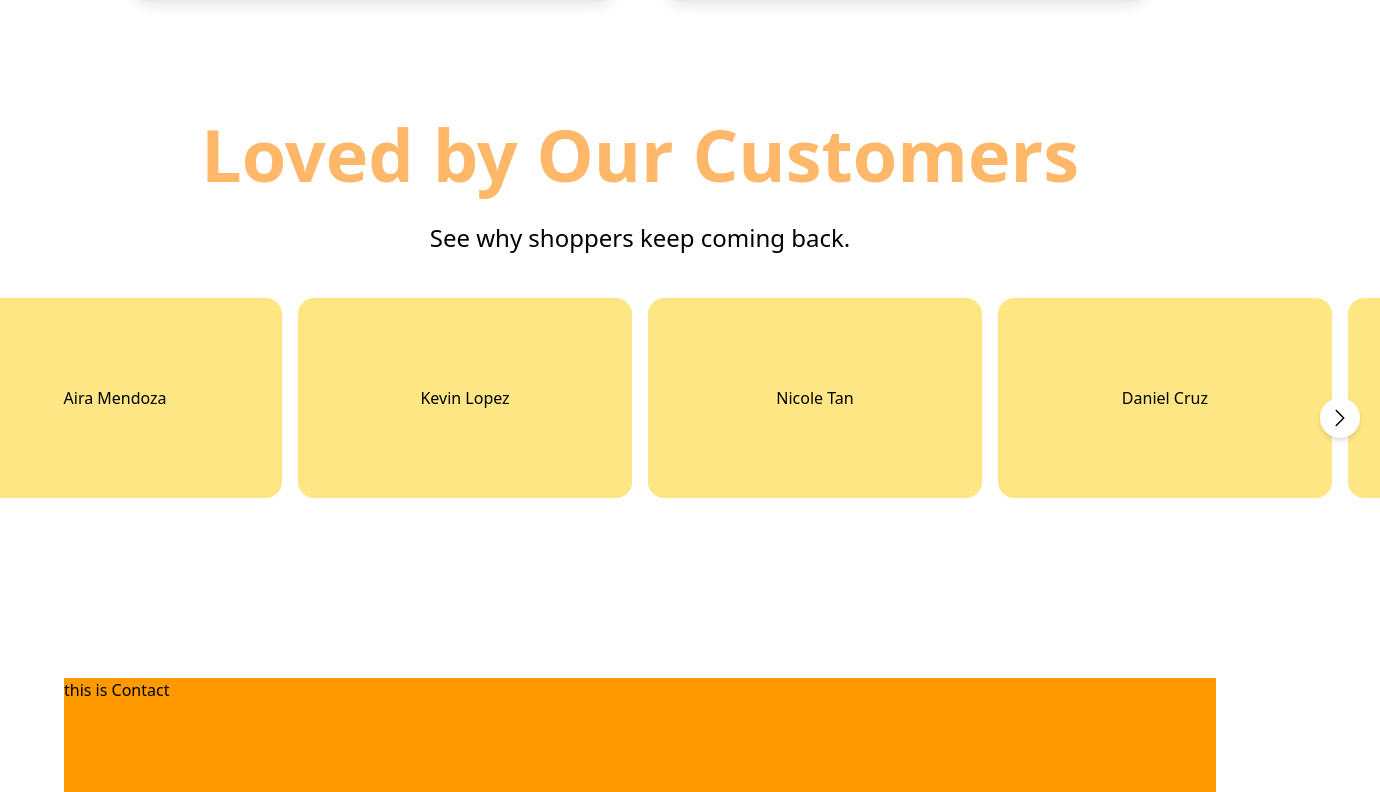
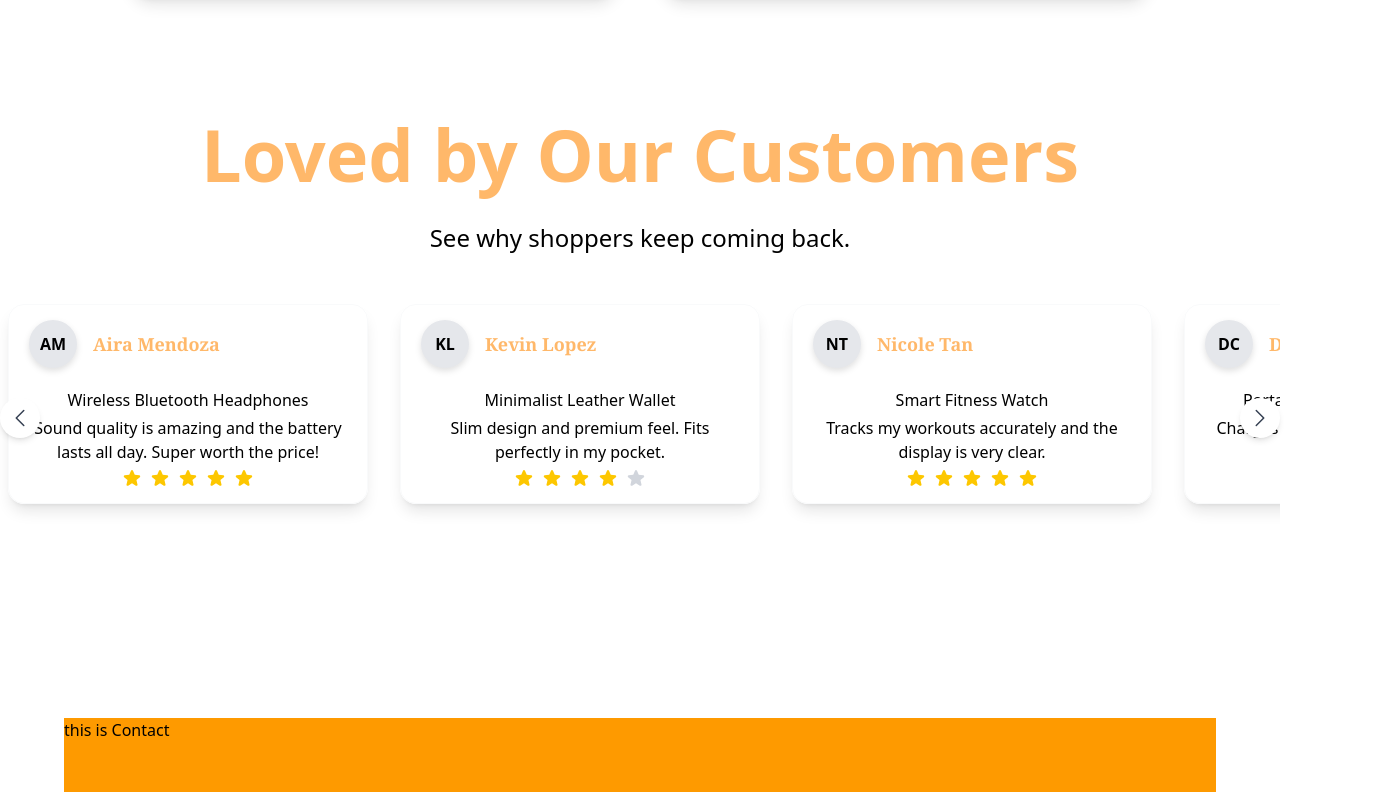
Before and after one commit to gelo-dev/gelo-xpress-ecommerce-web, a React (Vite) app in the folder client/: page / in a window 1280 px wide. Shown: the part 4668-5460 px from the top of the page, 1380 px wide, since content can reach past the window. Built offline with nearby package versions, Linux system fonts and the light colour scheme.

Commit message:
Initial commit : enhancing ratings section

```diff
--- a/client/src/components/AboutUsComponents/ratingsSection.jsx
+++ b/client/src/components/AboutUsComponents/ratingsSection.jsx
@@ -1,88 +1,103 @@
-import { useEffect, useState,  } from "react";
 import ratings from "./JavaScript/ratings"
-import { ChevronLeftIcon, ChevronRightIcon } from "@heroicons/react/24/solid";
+import { useRef } from "react";
+import { ChevronLeftIcon, ChevronRightIcon ,StarIcon  } from "@heroicons/react/24/solid";
 
-export default function RatingsSections(){
 
-    const [currentIndex, setCurrentIndex] = useState(0);
-    const [itemsToShow, setItemsToShow] = useState(4);
 
-useEffect(() => {
-    const updateItems = () => {
-        if (window.innerWidth < 640) {
-        setItemsToShow(1); // mobile
-        } else if (window.innerWidth < 1024) {
-        setItemsToShow(2); // tablet
-        } else {
-        setItemsToShow(4); // desktop
-        }
-    };
+export default function RatingsSection(){
 
-    updateItems();
-    window.addEventListener("resize", updateItems);
-    return () => window.removeEventListener("resize", updateItems);
-}, []);
+const ratingCardStyle = "min-w-[360px] rounded-2xl flex justify-center items-center ";
+const scrollRef = useRef(null);
 
-    const handleNext = () => {
-    if (currentIndex < ratings.length - itemsToShow) {
-        setCurrentIndex(currentIndex + 1);
+const scroll = (direction) => {
+    if (scrollRef.current) {
+    scrollRef.current.scrollBy({
+        left: direction === "left" ? -400 : 400,
+        behavior: "smooth",
+    });
     }
-    };
+};
 
-    const handlePrev = () => {
-    if (currentIndex > 0) {
-        setCurrentIndex(currentIndex - 1);
-    }
-    };
+const getInitials= (name) =>{
+    if (!name) return "";
+    const words = name.trim().split(" ");
+    // Take first letter of first and last word
+    const initials =
+        words.length === 1
+        ? words[0][0]
+        : words[0][0] + words[words.length - 1][0];
+    return initials.toUpperCase();
+}
 
 
     return(
-        <section className="h-[70vh] relative ">
+        <section className="h-[60vh] md:h-[75vh] relative">
             <div className="flex flex-col gap-5">
                 <h2 className="text-3xl md:text-7xl mb-3 font-bold text-center text-orange-300">
                     Loved by Our Customers
                 </h2>
                 <p className=" text-center text-lg md:text-2xl font-light">See why shoppers keep coming back.</p>
 
-            </div>
-
                 <button
-                    onClick={handlePrev}
-                    className="absolute left-5 top-1/2 z-10 bg-white shadow-md rounded-full p-2"
+                    onClick={() => scroll("left")}
+                    className="hidden md:flex absolute left-0 top-1/2 -translate-y-1/2 z-10
+                    bg-white shadow-md p-2 rounded-full"
                 >
-                    <ChevronLeftIcon className="h-6 w-6" />
+                    <ChevronLeftIcon className="w-6 h-6 text-gray-700" />
                 </button>
                 <button
-                                onClick={handleNext}
-                                className="absolute right-5 top-1/2 z-10 bg-white shadow-md rounded-full p-2"
-                            >
-                                <ChevronRightIcon className="h-6 w-6" />
+                    onClick={() => scroll("right")}
+                    className="hidden md:flex absolute right-0 top-1/2 -translate-y-1/2 z-10
+                            bg-white shadow-md p-2 rounded-full"
+                >
+                    <ChevronRightIcon className="w-6 h-6 text-gray-700" />
                 </button>
 
-                <div className="overflow-hidden   px-10 mt-5 ">
+
                     <div
-                    className="flex transition-transform duration-500 ease-in-out "
-                    style={{
-                       transform: `translateX(-${currentIndex * (100 / itemsToShow)}%)`,
-                    }}
-                    >
-                    {ratings.map((item, index) => (
-                        <div
-                        key={index}
-                        className="shrink-0 w-1/4 p-2 mt-4"
-                        >
-                        <div className="h-50 bg-amber-200 rounded-2xl flex items-center justify-center">
-                            {item.name}
-                        </div>
-                        </div>
-                    ))}
-                    </div>
-                </div>
+                    ref={scrollRef}
+                    className="flex gap-8  h-50 md:h-65 w-screen  overflow-x-auto p-2 no-scrollbar scroll-smooth ">
+                        {ratings.map((item,index)=>(
+                                <div
+                                key={index}
+                                className={ratingCardStyle}>
+                                    <div className="flex flex-col  h-50 gap-2 md:gap-5 p-5 justify-center shadow-lg rounded-2xl border border-gray-50">
+                                        <div className="flex items-center gap-4">
+                                            <div className="w-12 h-12 bg-gray-200 rounded-full flex items-center justify-center  font-semibold drop-shadow-md">
+                                            {getInitials(item.name)}
+                                            </div>
+                                            <span className="font-bold font-serif text-orange-300 text-lg">{item.name}</span>
+                                        </div>
+
+                                        <div className="flex flex-col gap-1">
+                                                <div className="flex flex-col justify-center items-center">
+                                                    <span>{item.suggestion}</span>
+                                                </div>
+                                                <div>
+                                                    <span className="text-center block">{item.comment}</span>
+                                                </div>
+                                                <div className="flex gap-2 justify-center">
+                                                    {[1, 2, 3, 4, 5].map((star) => (
+                                                        <StarIcon
+                                                        key={star}
+                                                        className={`w-5 h-5 ${
+                                                            star <= item.rating ? "text-yellow-400" : "text-gray-300"
+                                                        }`}
+                                                        />
+                                                    ))}
+                                                </div>
+                                        </div>
 
 
 
 
+                                    </div>
 
+                                </div>
+                        ))}
+
+                    </div>
+            </div>
         </section>
     )
 }
--- a/client/src/index.css
+++ b/client/src/index.css
@@ -1 +1,11 @@
 @import "tailwindcss";
+
+/* Hide scrollbar but allow scroll */
+.no-scrollbar::-webkit-scrollbar {
+  display: none;
+}
+
+.no-scrollbar {
+  -ms-overflow-style: none;  /* IE and Edge */
+  scrollbar-width: none;     /* Firefox */
+}
--- a/client/src/pages/About.jsx
+++ b/client/src/pages/About.jsx
@@ -17,7 +17,7 @@ export default function AboutSection(){
                     <div className="">
                         <MissionVisionSection/>
                     </div>
-                    <div className=" hidden md:block">
+                    <div >
                         <RatingsSections/>
                     </div>
 
```
